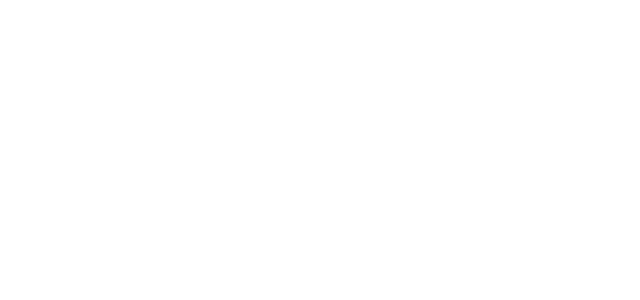
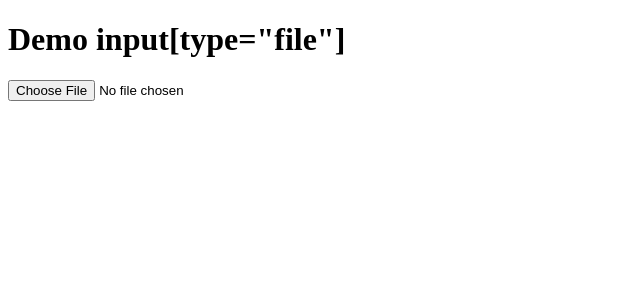
Before and after one commit to ykob/demo-input-type-file, a React (Vite) app: page / in a window 1280 px wide. Shown: the top 300 px of the page, without its empty margins (0-640 px from the left). Built offline with nearby package versions, Linux system fonts and the light colour scheme.

Commit message:
added fileReader and onChange event for input element.

```diff
--- a/src/App.tsx
+++ b/src/App.tsx
@@ -1,5 +1,28 @@
 function App() {
-  return <div></div>;
+  const fileReader = new FileReader();
+
+  fileReader.onload = () => {
+    console.log(fileReader.result);
+  };
+
+  const onChange = (e: React.ChangeEvent<HTMLInputElement>) => {
+    const file = e.target.files?.[0];
+
+    if (!file) {
+      return;
+    }
+    if (file.type !== "image/png" && file.type !== "image/jpeg") {
+      console.log("file type is not png or jpeg.");
+    }
+    fileReader.readAsDataURL(file);
+  };
+
+  return (
+    <div>
+      <h1>Demo input[type="file"]</h1>
+      <input type="file" accept="image/png, image/jpeg" onChange={onChange} />
+    </div>
+  );
 }
 
 export default App;
```
